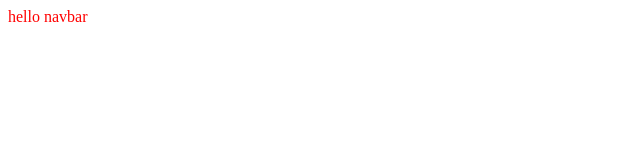
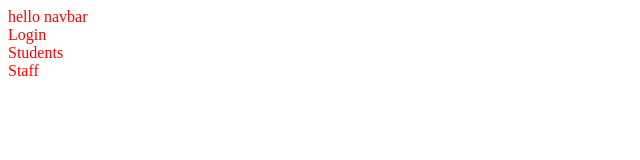
Before and after one commit to JG-Mike/medical-log-frontend, a React (Create React App) app: page / in a window 1280 px wide. Shown: the top 160 px of the page, without its empty margins (0-640 px from the left). Built offline with nearby package versions, Linux system fonts and the light colour scheme.

Commit message:
added componets for students and staff

```diff
--- a/src/componets/Navbar.js
+++ b/src/componets/Navbar.js
@@ -1,8 +1,17 @@
 import React from 'react'
 import '../css/Navbar.css'
+import Login from './Login'
+import Staff from './Staff'
+import Students from './Students'
+
 
 export default function Navbar() {
   return (
-    <div className='navbar'>hello navbar</div>
+    <div className='navbar'>hello navbar
+        < Login/>
+        < Students />
+        < Staff />
+        </div>
+
   )
 }
--- /dev/null
+++ b/src/componets/Staff.js
@@ -0,0 +1,8 @@
+import React from 'react'
+import '../css/Staff.css'
+
+export default function Staff() {
+  return (
+    <div>Staff</div>
+  )
+}
--- /dev/null
+++ b/src/componets/Students.js
@@ -0,0 +1,8 @@
+import React from 'react'
+import '../css/Student.css'
+
+export default function Students() {
+  return (
+    <div>Students</div>
+  )
+}
```
Also changed, not shown: src/css/Staff.css (added), src/css/Student.css (added).
